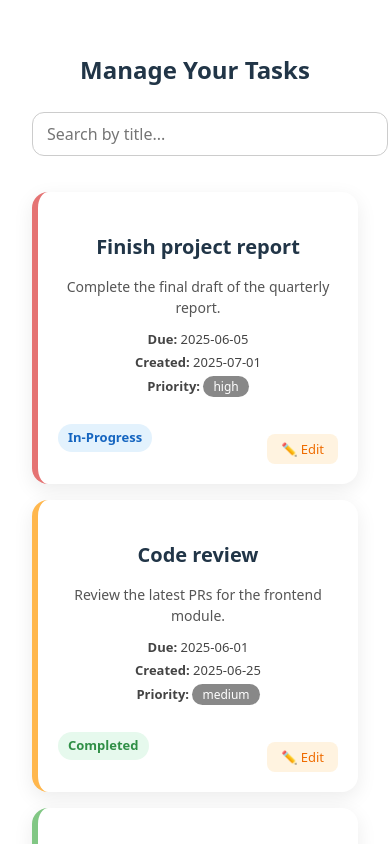
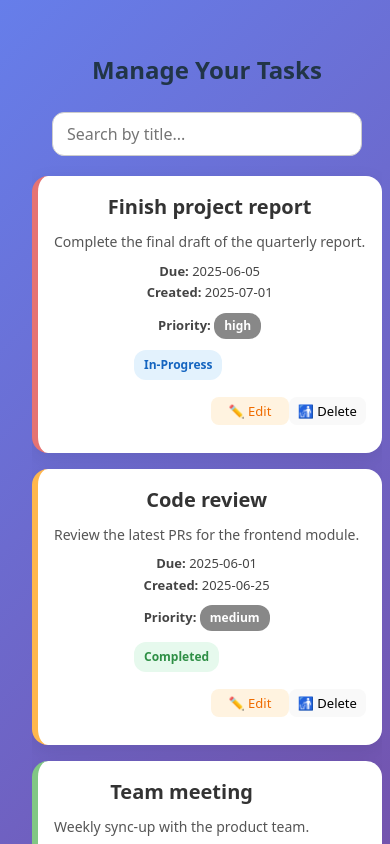
Before and after one commit to jayawickrma/SoftSora-technicalTest-Frontend, a React (Vite) app: page /tasks in a window 390 px wide. Shown: the top 844 px of the page. Built offline with nearby package versions, Linux system fonts and the light colour scheme.

Commit message:
created task card with responsive

```diff
--- a/src/CSS/LoginPage.css
+++ b/src/CSS/LoginPage.css
@@ -7,7 +7,12 @@
     margin-bottom: -55px;
     margin-top: -70px;
 }
-
+html, body {
+    overflow-x: auto;
+}
+.login-container {
+    overflow-y: auto;
+}
 .login-card {
     background: white;
     border-radius: 20px;
@@ -180,7 +185,7 @@
     }
 
     .form-section, .welcome-section {
-        padding: 10px 10px;
+        padding: 15px 10px;
     }
 
     .form-title, .welcome-title {
@@ -188,12 +193,9 @@
     }
 
     .login-container {
-        margin-left: -30px;
-        max-width: 94vw;
-        max-height: 90vh;
-        margin-top: -50px;
-        overflow: hidden; /* This removes any scrollbars */
-        box-sizing: border-box; /* Ensures padding and borders are included in the element's total width/height */
+        margin-left: -27px;
+        margin-top: -45px;
+        overflow: hidden;
+        box-sizing: border-box;
     }
-
 }
--- a/src/CSS/TaskCard.css
+++ b/src/CSS/TaskCard.css
@@ -1,13 +1,21 @@
 .task-card {
+    width: 80vw;
+    height: 8vh;
     display: flex;
     flex-direction: column;
     border-radius: 16px;
     background-color: #ffffff;
     padding: 20px;
-    margin: 16px 0;
+    margin: 16px auto;
     box-shadow: 0 6px 20px rgba(0, 0, 0, 0.08);
     transition: transform 0.2s ease, box-shadow 0.2s ease;
+    position: relative;
+    overflow: hidden;
 }
+.container {
+    overflow-y: auto;
+}
+
 
 .task-card:hover {
     transform: translateY(-4px);
@@ -17,7 +25,10 @@
 .task-card-header {
     display: flex;
     justify-content: space-between;
-    gap: 24px;
+    align-items: flex-start;
+    flex-wrap: wrap;
+    gap: 20px;
+    margin-bottom: 16px;
 }
 
 .task-main {
@@ -25,29 +36,44 @@
 }
 
 .task-title {
-    font-size: 20px;
-    font-weight: 600;
-    margin-bottom: 6px;
+    font-size: 25px;
+    font-weight: 750;
+    color: #333;
+    margin-left: -600px;
+    margin-top: -7px;
 }
 
 .task-description {
-    font-size: 14px;
+    font-size: 15px;
     color: #555;
     margin-bottom: 12px;
+    line-height: 1.5;
+    margin-left: -600px;
+    margin-top: -10px;
+}
+
+.task-info {
+    font-size: 13px;
+    color: #444;
+    margin-bottom: 8px;
+    margin-top: -87px;
+    margin-left: 280px;
+
 }
 
 .task-info p {
-    font-size: 13px;
-    margin: 4px 0;
-    color: #444;
+    margin: 2px 0;
 }
 
 .priority-chip {
-    padding: 2px 10px;
+    padding: 4px 12px;
     border-radius: 20px;
     font-size: 12px;
-    color: #fff;
+    font-weight: 600;
     background-color: #888;
+    color: white;
+    margin-top: 8px;
+    display: inline-block;
 }
 
 .task-card-right {
@@ -55,12 +81,13 @@
     flex-direction: column;
     align-items: flex-end;
     justify-content: space-between;
+    min-width: 140px;
 }
 
 .status-badge {
     font-size: 13px;
     font-weight: 600;
-    padding: 4px 10px;
+    padding: 6px 12px;
     border-radius: 16px;
     background-color: #eee;
     color: #333;
@@ -85,16 +112,19 @@
 
 .task-buttons {
     display: flex;
-    gap: 10px;
+    gap: 5px;
+    flex-wrap: wrap;
+    margin-top: -4px;
 }
 
 .task-btn {
-    padding: 6px 14px;
-    font-size: 13px;
+    padding: 8px 8px;
+    font-size: 12px;
     border: none;
     border-radius: 8px;
     cursor: pointer;
     transition: background-color 0.2s ease;
+    font-weight: 500;
 }
 
 .task-btn.view {
@@ -115,46 +145,123 @@
     background-color: #ffe0b2;
 }
 
-/* Priority Color Highlights */
+/* Priority Indicator */
 .low-priority {
     border-left: 6px solid #81c784;
 }
+
 .medium-priority {
     border-left: 6px solid #ffb74d;
 }
+
 .high-priority {
     border-left: 6px solid #e57373;
 }
 
-@media (max-width: 768px) {
-    .task-card-header {
-        flex-direction: column;
-        align-items: flex-start;
-    }
-
-    .task-card-right {
-        flex-direction: row;
-        justify-content: space-between;
-        width: 100%;
-    }
-
-    .task-buttons {
-        margin-top: 8px;
-    }
-}
+/* Search Bar */
 .search-bar {
-    width: 100%;
-    max-width: 400px;
+    width: 60vw;
     padding: 10px 14px;
-    margin-bottom: 20px;
+    margin: 20px auto;
     border: 1px solid #ccc;
     border-radius: 12px;
     font-size: 16px;
     outline: none;
     transition: 0.3s ease;
+    display: block;
 }
 
 .search-bar:focus {
     border-color: #007bff;
     box-shadow: 0 0 0 2px rgba(0, 123, 255, 0.2);
 }
+
+
+@media (max-width: 768px) {
+    .task-card {
+        width: 80vw;
+        padding: 16px;
+        /*height: 30vh;*/
+        height: auto;
+        display: flex;
+        flex-direction: column;
+        align-items: flex-start;
+    }
+
+    .task-card-header {
+        width: 100%;
+        display: flex;
+        flex-direction: column;
+        align-items: flex-start;
+        gap: 8px;
+        margin-bottom: 12px;
+    }
+
+    .task-title {
+        font-size: 20px;
+        font-weight: 700;
+        margin: 0;
+        color: #333;
+    }
+
+    .task-description {
+        font-size: 14px;
+        line-height: 1.4;
+        margin: 0;
+        margin-top: 10px;
+        color: #555;
+    }
+
+    .task-info {
+        font-size: 13px;
+        color: #444;
+        margin: 10px 10px;
+    }
+
+    .priority-chip {
+        font-size: 12px;
+        padding: 4px 10px;
+        border-radius: 12px;
+    }
+
+    .task-card-right {
+        width: 100%;
+        display: flex;
+        justify-content: space-between;
+        align-items: center;
+        flex-direction: row;
+        margin-top: 10px;
+    }
+
+    .status-badge {
+        font-size: 12px;
+        padding: 6px 10px;
+        border-radius: 12px;
+        margin-top: -50px;
+        margin-left: 80px;
+    }
+
+    .task-buttons {
+        width: 40%;
+        display: flex;
+        flex-wrap: wrap;
+        justify-content: flex-start;
+        gap: 30px;
+        margin-top: 30px;
+        margin-left: -875px;
+    }
+
+    .task-btn {
+        flex: 1 1 calc(50% - 10px);
+        font-size: 13px;
+        text-align: center;
+        padding: 5px;
+        border-radius: 8px;
+        margin-left: -30px;
+    }
+
+    .search-bar {
+        width: 80%;
+        margin: 20px auto;
+    }
+}
--- a/src/Components/TaskCardComponent.tsx
+++ b/src/Components/TaskCardComponent.tsx
@@ -12,6 +12,10 @@ export function TaskCard({ task }: TaskCardProps) {
     const handleEdit = () => {
         navigate(`/tasks/edit/${task.id}`);
     };
+
+    const handleDelete=()=>{
+
+    }
 
     return (
         <div className={`task-card ${task.priority?.toLowerCase()}-priority`}>
@@ -35,6 +39,7 @@ export function TaskCard({ task }: TaskCardProps) {
                     </span>
                     <div className="task-buttons">
                         <button className="task-btn edit" onClick={handleEdit}>✏️ Edit</button>
+                        <button className="task-btn delete" onClick={handleDelete}>🚮 Delete</button>
                     </div>
                 </div>
             </div>
--- a/src/index.css
+++ b/src/index.css
@@ -5,7 +5,8 @@
 
   color-scheme: light dark;
   color: rgba(255, 255, 255, 0.87);
-  background-color: #242424;
+
+  background: linear-gradient(135deg, #667eea 0%, #764ba2 100%);
 
   font-synthesis: none;
   text-rendering: optimizeLegibility;
```
